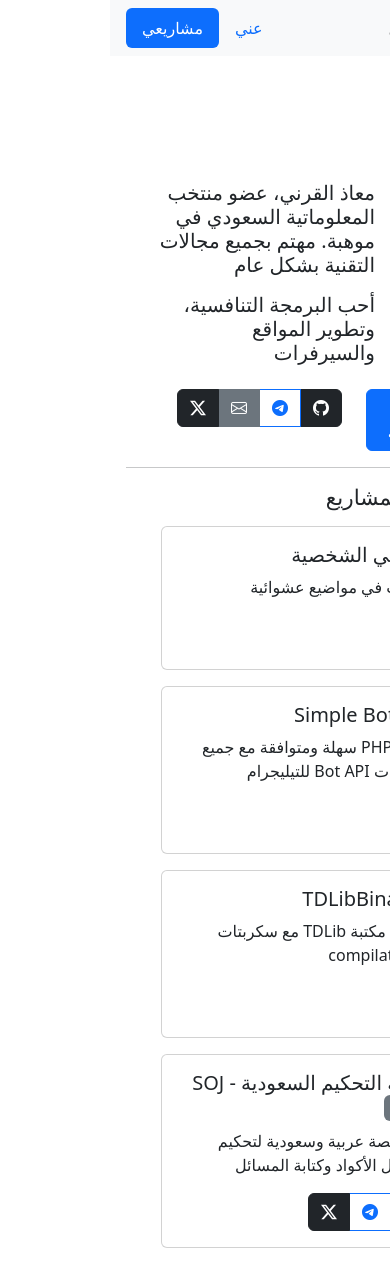
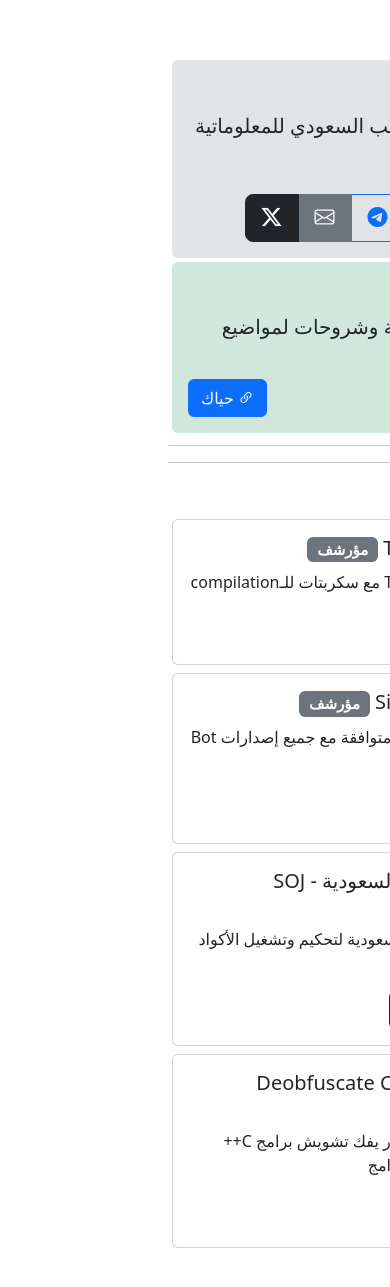
Before and after one commit to Muaath5/website, a Jekyll site: the page built from root/index.html, in a window 390 px wide. Shown: the top 1287 px of the page. Built offline with Jekyll 4.4.1, drawn with Linux system fonts in a browser that asks for light colours; nearby versions of some CDN libraries; grey boxes are pictures that could not be loaded.

Commit message:
Improve home page

```diff
--- a/root/_layouts/home.html
+++ b/root/_layouts/home.html
@@ -1,110 +1,109 @@
 ---
 layout: base
 ---
-<nav id="main-navbar" class="navbar bg-body-tertiary px-3 mb-3">
-    <a class="navbar-brand" href="#">معاذ القرني</a>
-    <ul class="nav nav-pills">
-        <li class="nav-item"><a class="nav-link" href="#about">عني</a></li>
-        <!-- <li class="nav-item"><a class="nav-link" href="#skills">مهاراتي</a></li> -->
-        <li class="nav-item"><a class="nav-link" href="#projects">مشاريعي</a></li>
-    </ul>
-</nav>
-<style>
-    nav, main
-    {
-        padding-left: 80px;
-        padding-right: 80px;
-    }
-    main#content > div
-    {
-        margin: 15px;
-    }
-</style>
-<main id="content" data-bs-spy="scroll" data-bs-target="#main-navbar" data-bs-root-margin="0px 0px -40%" data-bs-smooth-scroll="true" style="height: 100vh; margin-top: .5rem; overflow: auto;" class="p-3 py-5 rounded-2 container" tabindex="0">
-    <div class="row" id="about">
-        <h2>عني</h2>
-        <div class="col-3">
-            <!-- Profile photo -->
-            <img src="https://avatars.githubusercontent.com/u/60256639?v=4" class="img-thumbnail" width="260" height="260" alt="Profile photo">
+<!--
+navbar
+-->
+<main id="content" class="py-5 container">
+    <div class="row mt-1">
+        <div class="col-md-6 col-sm-12 mt-1">
+            <div class="rounded-2 p-3 m-1 bg-secondary-subtle h-100 d-flex flex-column">
+                <h2>
+                    {% if page.lang == "en" %}
+                    Muaath Alqarni
+                    {% else %}
+                    معاذ القرني
+                    {% endif %}
+                </h2>
+                <h5>
+                    <ul>
+                    {% if page.lang == "en" %}
+                        <li>Saudi Informatics Team member</li>
+                        <li>Web developer</li>
+                        {% else %}
+                        <li>عضو المنتخب السعودي للمعلوماتية</li>
+                        <li>مطور ويب</li>
+                        {% endif %}
+                    </ul>
+                </h5>
+                <div class="d-flex justify-content-center mt-auto">
+                    <div class="btn-group btn-group-lg" role="group" aria-label="Accounts">
+                        <a href="https://github.com/Muaath5" type="button" class="btn btn-dark"><i class="bi-github"></i></a>
+                        <a href="https://t.me/Muaath_5" type="button" class="btn btn-outline-primary"><i class="bi-telegram"></i></a>
+                        <a href="mailto:me@muaath.dev" type="button" class="btn btn-secondary"><i class="bi-envelope"></i></a>
+                        <a href="https://x.com/Muaath_dev" type="button" class="btn btn-dark"><i class="bi-twitter-x"></i></a>
+                    </div>
+                </div>
+            </div>
         </div>
-        <div class="col-9 d-flex justify-content-center">
-            <h5>
-                <p>معاذ القرني، عضو منتخب المعلوماتية السعودي في موهبة. مهتم بجميع مجالات التقنية بشكل عام</p>
-
-                <p>أحب البرمجة التنافسية، وتطوير المواقع والسيرفرات</p>
-            </h5>
-        </div>
-        <div class="row text-center">
-            <div class="col">
-                <a href="https://muaath.dev/blog/" type="button" class="btn btn-primary"><i class="bi-link-45deg"></i>
+        <div class="col-md-6 col-sm-12 mt-1">
+            <div class="rounded-2 p-3 m-1 bg-success-subtle h-100 d-flex flex-column">
+                <h2>
                     {% if page.lang == "en" %}
                     Blog
                     {% else %}
                     المدونة
                     {% endif %}
-                </a>
-            </div>
-            <div class="col">
-                <div class="btn-group" role="group" aria-label="Accounts">
-                    <a href="https://github.com/Muaath5" type="button" class="btn btn-dark"><i class="bi-github"></i></a>
-                    <a href="https://t.me/Muaath_5" type="button" class="btn btn-outline-primary"><i class="bi-telegram"></i></a>
-                    <a href="mailto:me@muaath.dev" type="button" class="btn btn-secondary"><i class="bi-envelope"></i></a>
-                    <a href="https://x.com/Muaath_dev" type="button" class="btn btn-dark"><i class="bi-twitter-x"></i></a>
+                </h2>
+                <h5>
+                    {% if page.lang == "en" %}
+                    Random articles and tutorials for different topics
+                    {% else %}
+                    مقالات عشوائية وشروحات لمواضيع مختلفة
+                    {% endif %}
+                </h5>
+                <div class="d-flex justify-content-end mt-auto">
+
+                    <a href="https://muaath.dev/blog/" type="button" class="btn btn-primary"><i class="bi-link-45deg"></i>
+                        {% if page.lang == "en" %}
+                        Welcome
+                        {% else %}
+                        حياك
+                        {% endif %}
+                    </a>
                 </div>
             </div>
         </div>
     </div>
-    <hr>
+    <hr><hr>
     <div class="row" id="projects">
-        <h4>قائمة المشاريع</h4>
+        <h3>
+            {% if page.lang == "en" %}
+            Projects
+            {% else %}
+            المشاريع
+            {% endif %}
+        </h3>
+        {% for i in (1..page.projects.count) %}
         <div class="col-md-6 col-sm-12">
-            <div class="card m-2">
+            <div class="card m-1">
                 <div class="card-body">
-                    <h5 class="card-title">مدونتي الشخصية</h5>
-                    <p class="card-text">مقالات في مواضيع عشوائية</p>
+                    <h5 class="card-title">
+                        {{ page.projects[i][page.lang].name }}
+                        {% if page.projects[i][page.lang].status %}
+                        <span class="badge bg-{{page.projects[i].status_color  }}">
+                            {{ page.projects[i][page.lang].status }}
+                        </span>
+                        {% endif %}
+                    </h5>
+                    <p class="card-text">{{ page.projects[i][page.lang].description }}</p>
                     <div class="btn-group" role="group" aria-label="Links">
-                        <a href="/blog" type="button" class="btn btn-outline-primary"><i class="bi-link-45deg"></i></a>
+                        {% if page.projects[i].links.github %}
+                        <a href="https://github.com/{{ page.projects[i].links.github }}" type="button" class="btn btn-dark"><i class="bi-github"></i></a>
+                        {% endif %}
+                        {% if page.projects[i].links.telegram %}
+                            <a href="https://t.me/{{ page.projects[i].links.telegram }}" type="button" class="btn btn-outline-primary"><i class="bi-telegram"></i></a>
+                        {% endif %}
+                        {% if page.projects[i].links.x %}
+                            <a href="https://x.com/{{ page.projects[i].links.x }}" type="button" class="btn btn-dark"><i class="bi-twitter-x"></i></a>
+                        {% endif %}
+                        {% if page.projects[i].links.url %}
+                            <a href="{{ page.projects[i].links.url }}" type="button" class="btn btn-outline-primary"><i class="bi-link-45deg"></i></a>
+                        {% endif %}
                     </div>
                 </div>
             </div>
         </div>
-
-        <div class="col-md-6 col-sm-12">
-            <div class="card m-2">
-                <div class="card-body">
-                    <h5 class="card-title">Simple Bot API</h5>
-                    <p class="card-text">مكتبة PHP سهلة ومتوافقة مع جميع إصدارات Bot API للتيليجرام</p>
-                    <div class="btn-group" role="group" aria-label="Basic outlined example">
-                        <a href="https://github.com/Muaath5/SimpleBotAPI" type="button" class="btn btn-dark"><i class="bi-github"></i></a>
-                    </div>
-                </div>
-            </div>
-        </div>
-
-        <div class="col-md-6 col-sm-12">
-            <div class="card m-2">
-                <div class="card-body">
-                    <h5 class="card-title">TDLibBinaries</h5>
-                    <p class="card-text">ملفات مكتبة TDLib مع سكربتات للـcompilation</p>
-                    <div class="btn-group" role="group" aria-label="Basic outlined example">
-                        <a href="https://github.com/Muaath5/TDLibBinaries" type="button" class="btn btn-dark"><i class="bi-github"></i></a>
-                    </div>
-                </div>
-            </div>
-        </div>
-
-        <div class="col-md-6 col-sm-12">
-            <div class="card m-2">
-                <div class="card-body">
-                    <h5 class="card-title">منصة التحكيم السعودية - SOJ <span class="badge bg-secondary">قريبًا</span></h5>
-                    <p class="card-text">أول منصة عربية وسعودية لتحكيم وتشغيل الأكواد وكتابة المسائل</p>
-                    <div class="btn-group" role="group" aria-label="Links">
-                        <a href="https://github.com/SaudiOnlineJudge" type="button" class="btn btn-dark"><i class="bi-github"></i></a>
-                        <a href="https://t.me/SaudiOnlineJudge" type="button" class="btn btn-outline-primary"><i class="bi-telegram"></i></a>
-                        <a href="https://x.com/SaudiJudge" type="button" class="btn btn-dark"><i class="bi-twitter-x"></i></a>
-                    </div>
-                </div>
-            </div>
-        </div>
+        {% endfor %}
     </div>
 </main>
--- a/root/index.html
+++ b/root/index.html
@@ -1,6 +1,67 @@
 ---
-title: 'معاذ القرني'
-description: 'موقع شخصي'
-lang: ar
-layout: home
+name: "معاذ القرني"
+description: "موقع شخصي"
+lang: "ar"
+layout: "home"
+projects:
+  count: 4
+  1:
+    start_date: "2021/10/04"
+    ar:
+      name: "TDLibBinaries"
+      description: "ملفات مكتبة TDLib مع سكربتات للـcompilation"
+      status: "مؤرشف"
+    en:
+      name: "TDLibBinaries"
+      description: "TDLib precompiled binaries with scripts for automation"
+      status: "Archived"
+    status: "archived"
+    links:
+      github: "Muaath5/TDLibBinaries"
+    status_color: "secondary"
+  2:
+    start_date: "2021/07/24"
+    ar:
+      name: "Simple Bot API"
+      description: "مكتبة PHP سهلة ومتوافقة مع جميع إصدارات Bot API للتيليجرام"
+      status: "مؤرشف"
+    en:
+      name: "Simple Bot API"
+      description: "Telegram Bot API library in PHP compatible with all versions"
+      status: "Archived"
+    status: "archived"
+    links:
+      github: "Muaath5/SimpleBotAPI"
+    status_color: "secondary"
+  3:
+    start_date: "2022/12/23"
+    ar:
+      name: "منصة التحكيم السعودية - SOJ"
+      description: "أول منصة عربية وسعودية لتحكيم وتشغيل الأكواد وكتابة المسائل"
+      status: "موقف مؤقتًا"
+    en:
+      name: "Saudi Online Judge - SOJ"
+      description: "First Arabic and Saudi online judge for sandboxed judgement and problem authoring"
+      status: "Paused"
+    status: "paused"
+    links:
+      github: "SaudiOnlineJudge"
+      telegram: "SaudiOnlineJudge"
+      x: "SaudiJudge"
+    status_color: "secondary"
+  4:
+    start_date: "2025/04/24"
+    ar:
+      name: "Deobfuscate CodeHashifier"
+      description: "موقع مفتوح المصدر يفك تشويش برامج C++ المشوشة بأحد البرامج"
+      status: "مؤرشف"
+    en:
+      name: "Deobfuscate CodeHashifier"
+      description: "Open source website that deobfuscates C++ a type of codes"
+      status: "Archived"
+    status: "archived"
+    links:
+      github: "https://github.com/Muaath5/deobfuscate_codehashifier"
+      url: "https://deobfuscate.muaath.dev/"
+    status_color: "secondary"
 ---
```
Also changed, not shown: build.py (+68 -1 lines), root/build/awards.json (added, +51 -0 lines), root/build/project_badges.json (added, +7 -0 lines), root/build/projects.json (added, +65 -0 lines), root/en.html (+65 -4 lines), root/projects.json (deleted, +0 -40 lines).
